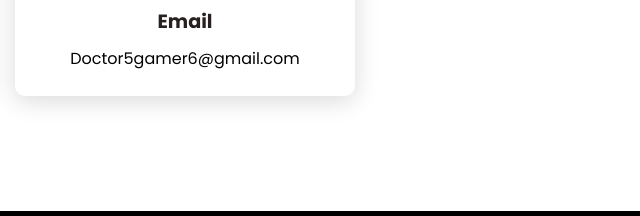
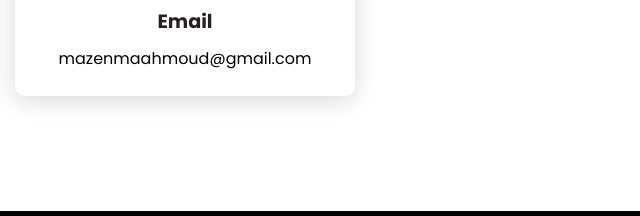
Before and after one commit to Mazen-Mahmoud-Attia/potfolio1, a plain HTML site: page index.html in a window 1280 px wide. Shown: the part 2655-2871 px from the top of the page, 640-1280 px from the left. Drawn offline with Linux system fonts and the light colour scheme.

Commit message:
Update index.html

```diff
--- a/index.html
+++ b/index.html
@@ -105,7 +105,7 @@
                 </div>
                 <div class="info">
                     <h3>Email</h3>
-                    <p>Doctor5gamer6@gmail.com</p>
+                    <p>mazenmaahmoud@gmail.com</p>
                 </div>
             </div>
 
```
